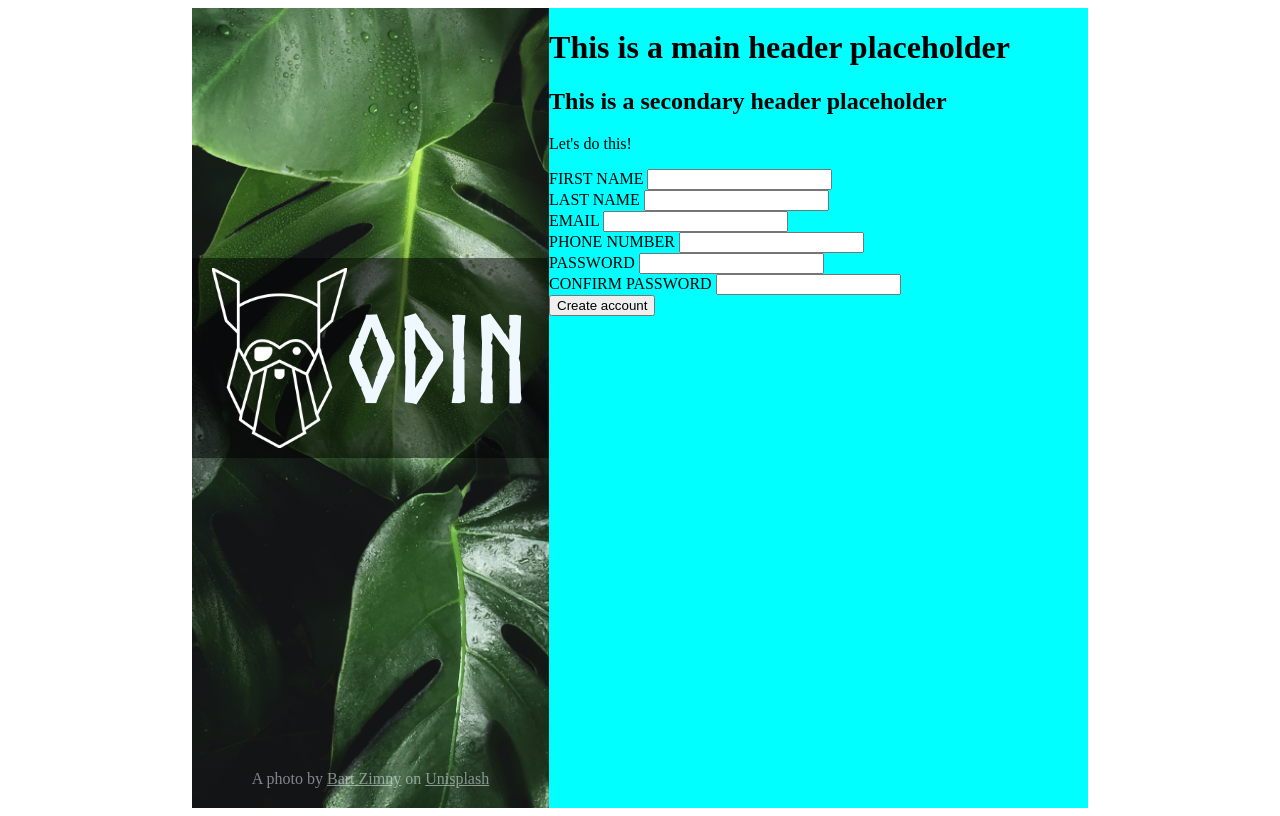
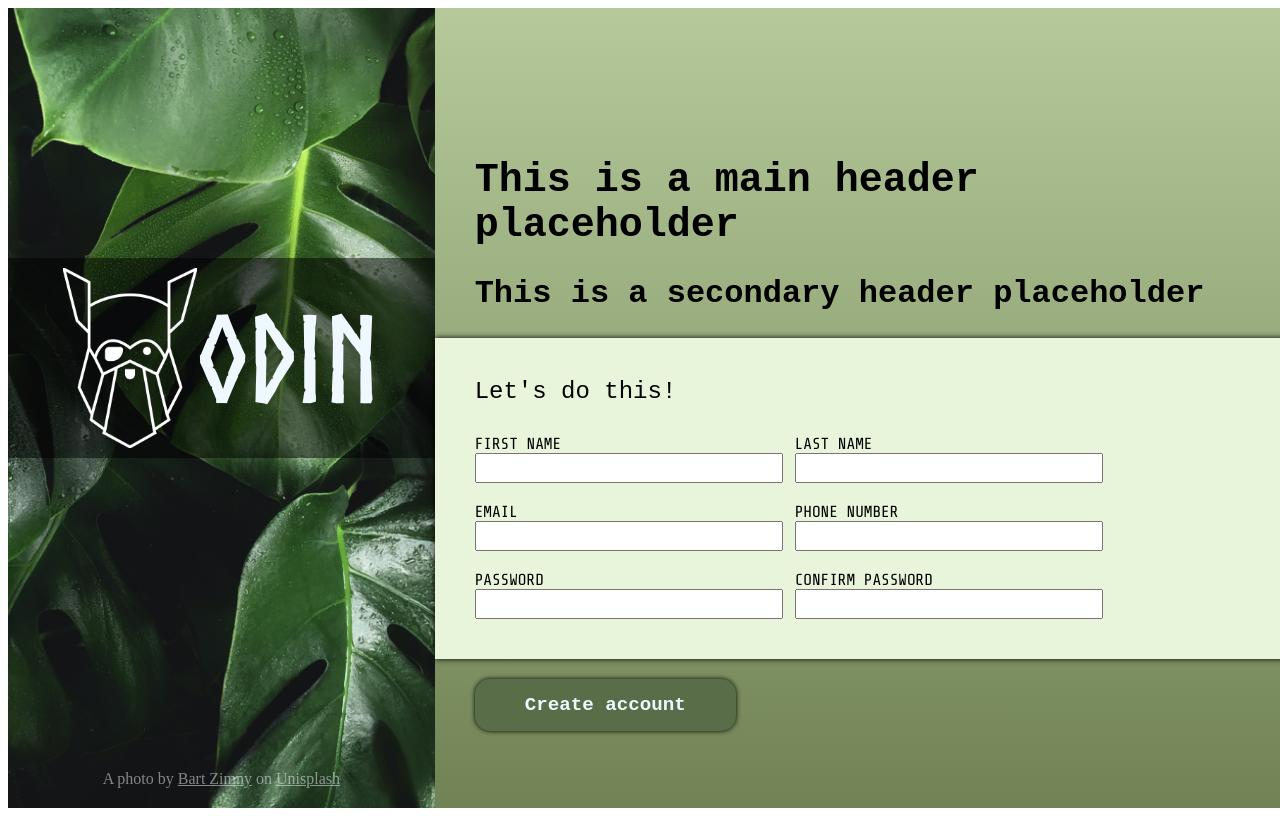
Before and after one commit to ilorele/Sign-up-Form, a plain HTML site: page index.html in a window 1280 px wide. Drawn offline with Linux system fonts and the light colour scheme.

Commit message:
Add custom fonts and basic page layout

```diff
--- a/index.html
+++ b/index.html
@@ -21,8 +21,8 @@
         <div class="right-side-container">
             <h1 class="main-header">This is a main header placeholder</h1>
             <h2 class="secondary-header">This is a secondary header placeholder</h2>
-            <form action="" method="">
-                <p>Let's do this!</p>
+            <form id="sign-up-form" action="" method="">
+                <p class="call-for-action">Let's do this!</p>
                 <div class="user-info-container">
                     <div class="input-field-container">
                         <label for="first-name">FIRST NAME</label>
@@ -49,8 +49,8 @@
                         <input type="password" id="confirm-pwd">
                     </div>
                 </div>
-                <button>Create account</button>
             </form>
+            <button form="sign-up-form" class="submit-form-btn">Create account</button>
         </div>
     </div>
 </body>
--- a/styles.css
+++ b/styles.css
@@ -1,6 +1,11 @@
 @font-face {
     font-family: "Norse Bold";
     src: url(./Fonts/Norse-Bold.otf);
+}
+
+@font-face {
+    font-family: "Share Tech Mono";
+    src: url(./Fonts/Share_Tech_Mono/ShareTechMono-Regular.ttf);
 }
 
 html {
@@ -10,12 +15,13 @@ html {
 }
 
 .content-container {
-    width: 70vw;
+    width: 100vw;
     height: 100vh;
     margin: auto;
     display: grid;
     grid-template-columns: 1fr 2fr;
-    background-color: aqua;
+    background-image: linear-gradient(to bottom, #B5C99A, #718355);
+
 }
 
 .left-side-container {
@@ -37,7 +43,7 @@ html {
     padding: 10px 20px;
     justify-content: center;
     align-items: center;
-    background-color: rgb(0, 0, 0, 0.5);
+    background-color: #00000080;
 }
 
 .logo {
@@ -57,5 +63,88 @@ html {
 .logo-name,
 .background-photo-description,
 a {
-    color: aliceblue;
+    color: #f0f8ff;
 }
+
+.right-side-container {
+    font-family: 'Courier New', Courier, monospace;
+}
+
+.call-for-action,
+.main-header,
+.secondary-header,
+.user-info-container,
+.submit-form-btn {
+    margin-left: 40px;
+    margin-right: 40px;
+}
+
+.main-header {
+    font-size: 2.5rem;
+    margin-top: 150px;
+}
+
+.secondary-header {
+    font-size: 2rem;
+}
+
+form {
+    padding-top: 40px;
+    padding-bottom: 40px;
+    background-color: #E9F5DB;
+    box-shadow: 0 0 6px #000000;
+}
+
+.call-for-action {
+    margin-top: 0;
+    margin-bottom: 30px;
+    font-size: 1.5rem;
+    font-weight: 500;
+}
+
+.user-info-container {
+    box-sizing: border-box;
+    display: flex;
+    flex-wrap: wrap;
+    min-width: 300px;
+    max-width: 700px;
+    gap: 20px;
+}
+
+.input-field-container,
+input {
+    font-family: "Share Tech Mono";
+}
+
+.input-field-container {
+    width: 300px;
+}
+
+input {
+    width: 100%;
+    height: 1.5rem;
+}
+
+.submit-form-btn {
+    margin-top: 20px;
+    padding: 15px 50px;
+    border: none;
+    border-radius: 15px;
+    box-shadow: 0 0 5px #000000;
+    font-size: 1.2rem;
+    font-weight: 700;
+    font-family: 'Courier New', Courier, monospace;
+    color: #f0f8ff;
+    background-color: #596D48;
+    transition-duration: 0.5s;
+}
+
+.submit-form-btn:hover {
+    box-shadow: 0 0 5px #ffffff;
+    /* box-shadow: 0 0 8px #000000; */
+    transition-duration: 0.5s;
+}
+
+.submit-form-btn:active {
+    border: 2px solid #000000;
+}
```
Also changed, not shown: Fonts/Share_Tech_Mono/OFL.txt (added), Fonts/Share_Tech_Mono/ShareTechMono-Regular.ttf (added).
